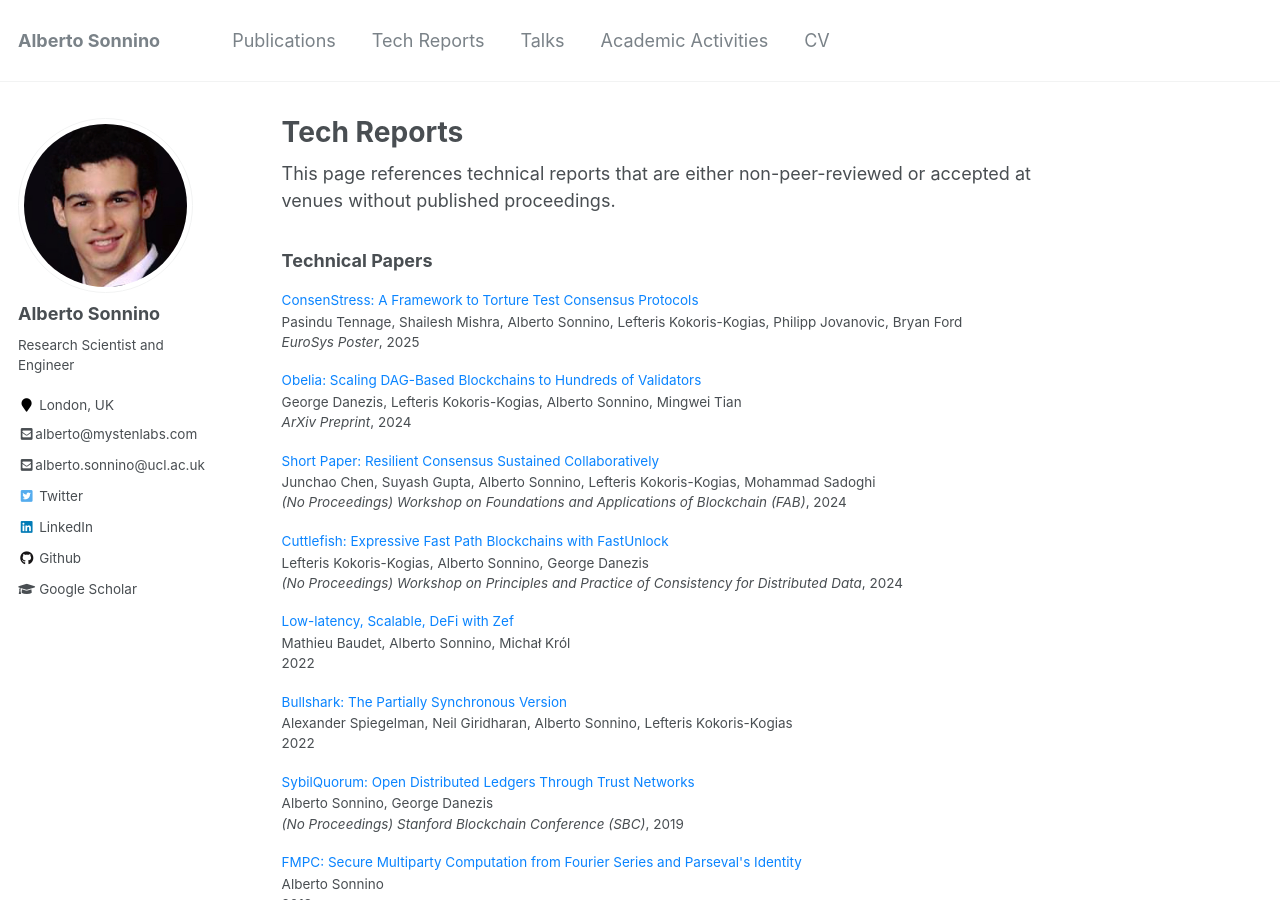
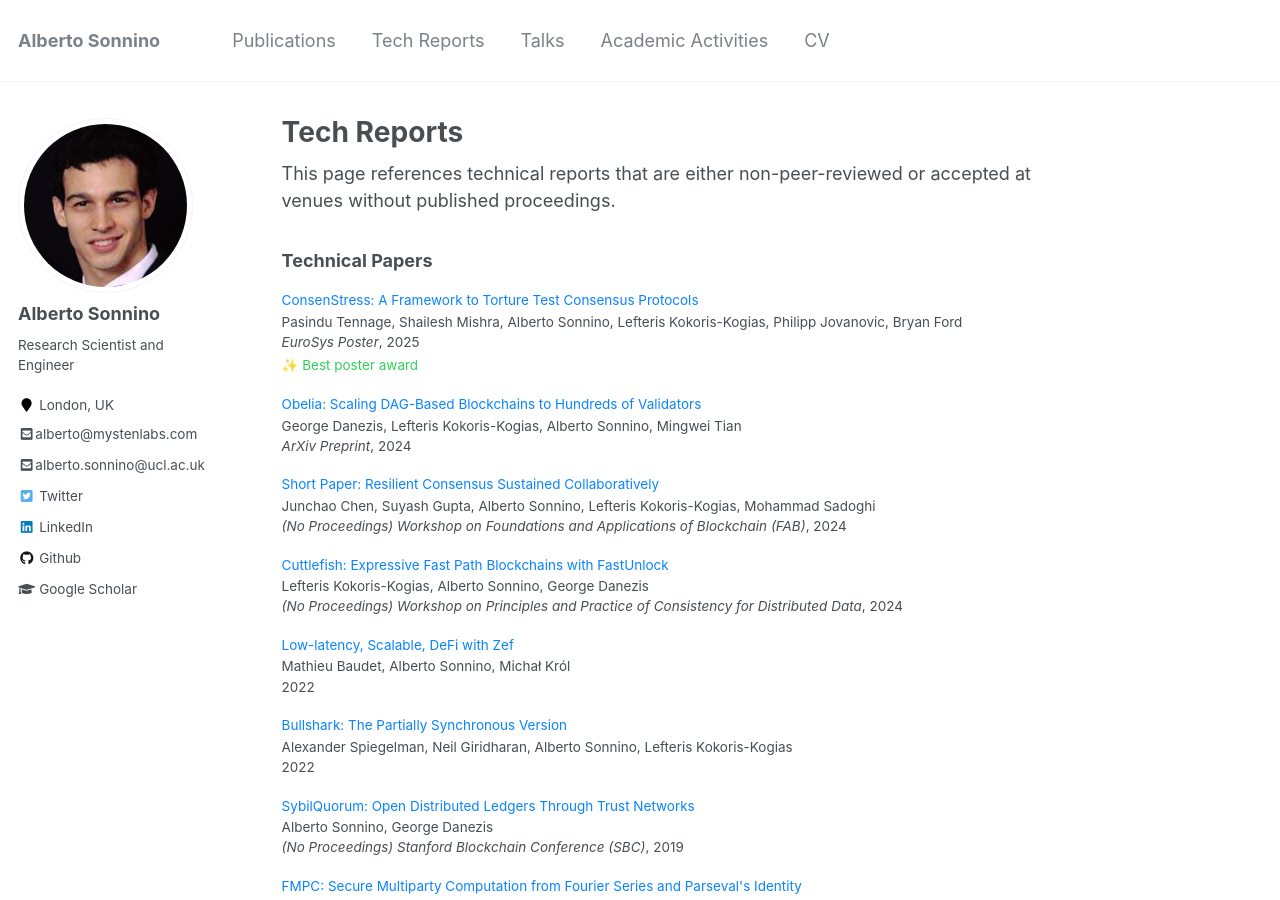
Before and after one commit to asonnino/asonnino.github.io, a Jekyll site: the page built from _pages/reports.md, in a window 1280 px wide and 900 px high. Built offline with Jekyll 4.4.1, drawn with Linux system fonts in a browser that asks for light colours.

Commit message:
feat: Update awards

```diff
--- a/_data/papers.json
+++ b/_data/papers.json
@@ -550,6 +550,7 @@
     "authors": "Pasindu Tennage, Shailesh Mishra, Alberto Sonnino, Lefteris Kokoris-Kogias, Philipp Jovanovic, Bryan Ford",
     "venue": "EuroSys Poster",
     "date": 2025,
+    "awards": ["Best poster award"],
     "filename": "torture-framework-poster.pdf"
   }
 ]
```
